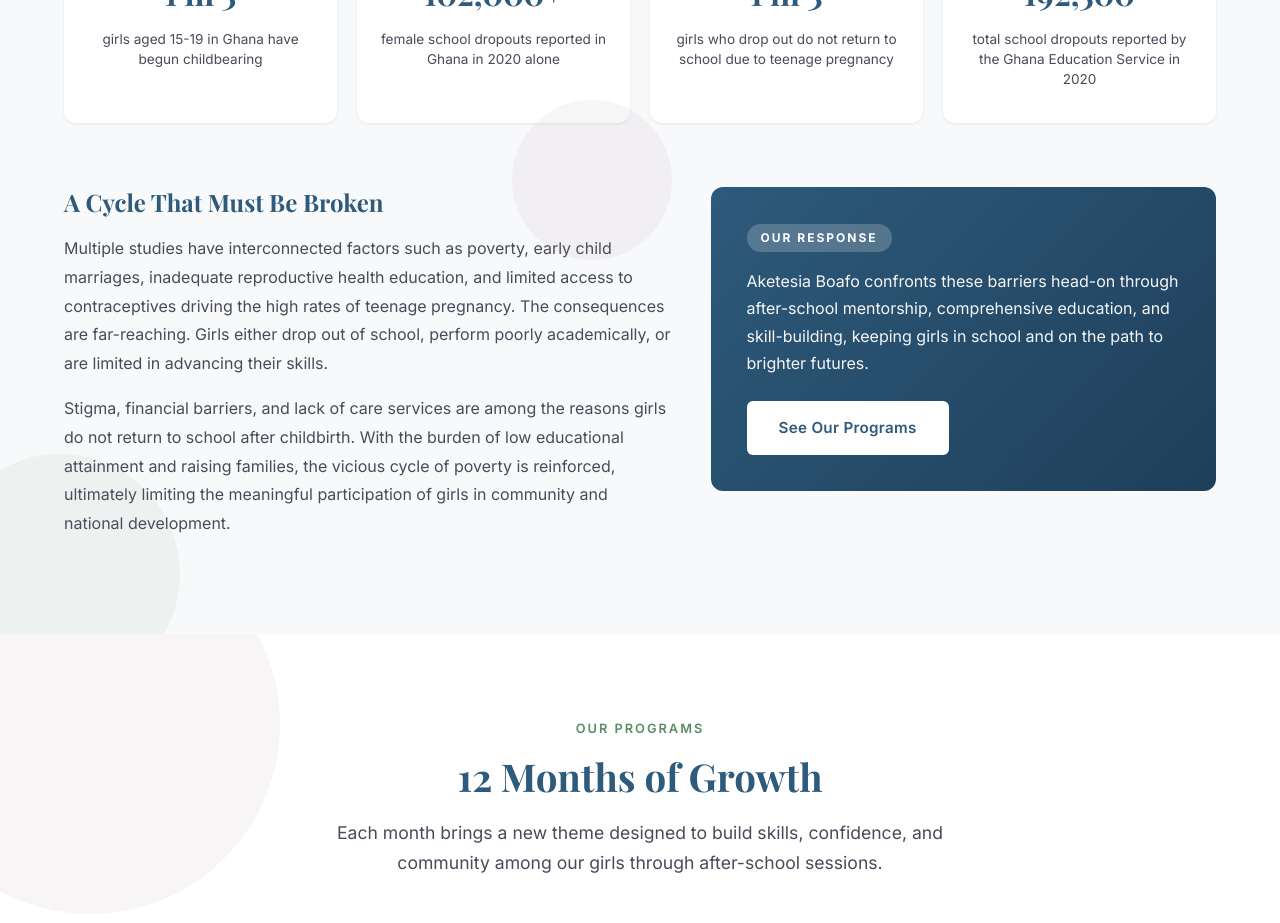
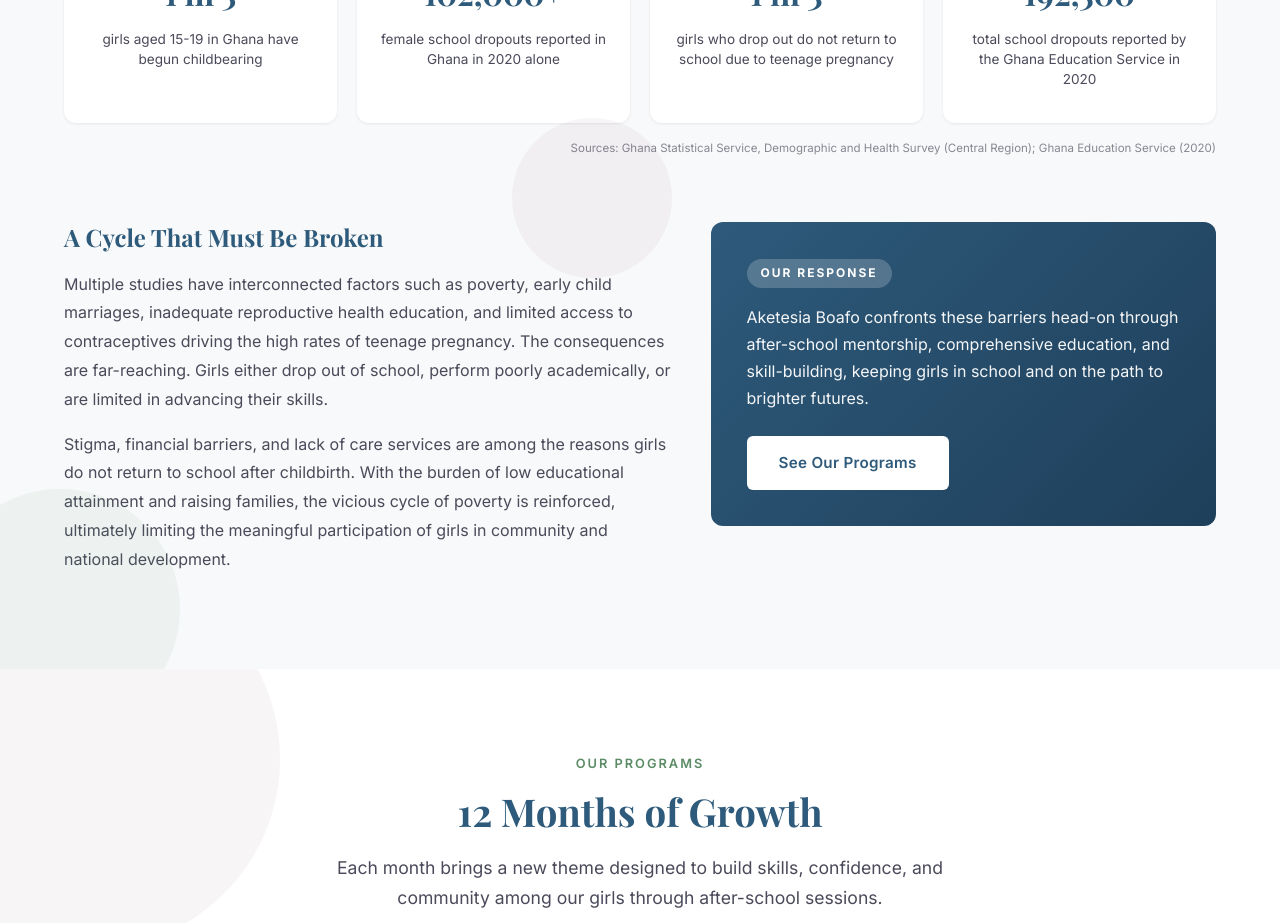
Before and after one commit to Capo-gh/aketesia-boafo-website, a React (Vite) app: page / in a window 1280 px wide. Shown: the part 2340-3263 px from the top of the page. Built offline with nearby package versions, Linux system fonts and the light colour scheme.

Commit message:
Add source citations to Problem section stats

```diff
--- a/src/components/Problem.css
+++ b/src/components/Problem.css
@@ -102,6 +102,16 @@
   line-height: 1.5;
 }
 
+/* Sources footnote */
+.problem__sources {
+  font-size: 0.72rem;
+  color: var(--color-text-light);
+  opacity: 0.65;
+  text-align: right;
+  margin-top: -48px;
+  margin-bottom: 64px;
+}
+
 /* Detail section */
 .problem__detail {
   display: grid;
--- a/src/components/Problem.jsx
+++ b/src/components/Problem.jsx
@@ -51,6 +51,9 @@ export default function Problem() {
             </div>
           ))}
         </div>
+        <p className="problem__sources">
+          Sources: Ghana Statistical Service, Demographic and Health Survey (Central Region); Ghana Education Service (2020)
+        </p>
 
         <div className="problem__detail">
           <div className="problem__detail-content">
```
